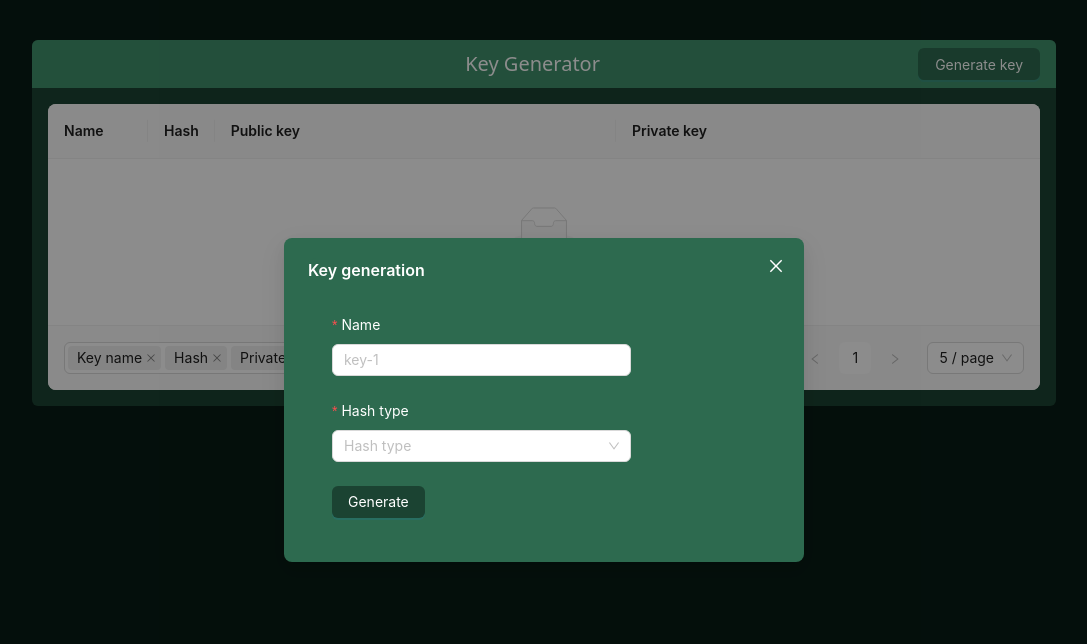
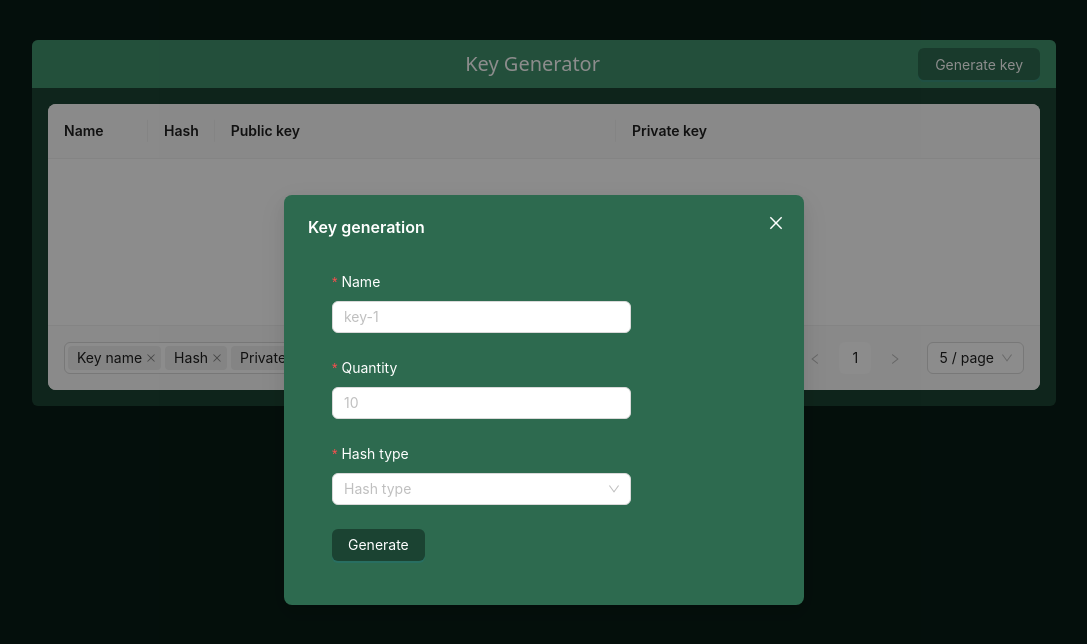
Before and after one commit to aivanns/keygen, a React (Vite) app: page / in a window 1280 px wide. Both pictures are taken after typing "Sample" into the empty fields and a click on the button "Generate key". Shown: the top 644 px of the page, without its empty margins (96-1183 px from the left). Built offline with nearby package versions, Linux system fonts and the light colour scheme.

Commit message:
#5 Added multiple keys generation

```diff
--- a/src/components/GenModal/Form/Form.css
+++ b/src/components/GenModal/Form/Form.css
@@ -5,3 +5,7 @@
 [title="Hash type"] {
     @apply text-white !important;
 }
+
+[title="Quantity"] {
+    @apply text-white !important;
+}
--- a/src/components/GenModal/Form/Form.tsx
+++ b/src/components/GenModal/Form/Form.tsx
@@ -1,14 +1,15 @@
+import React, { useState } from 'react';
 import type { FormProps } from 'antd';
 import { Button, Form, Input, Select } from 'antd';
 import './Form.css';
 import generateKey from '../../../utils/keygen';
 import { FieldType } from '../../../types/Form';
-import { NAME_MAX_LENGTH, NAME_REQUIRED, HASH_REQUIRED } from '../../../shared/constants/messages';
+import { NAME_MAX_LENGTH, NAME_REQUIRED, HASH_REQUIRED, QUANTITY_REQUIRED } from '../../../shared/constants/messages';
 
 const { Option } = Select;
 
 const onFinish: FormProps<FieldType>['onFinish'] = async (values) => {
-  await generateKey(values.name!, values.hash!);
+  await generateKey(values.name!, values.hash!, values.quantity!);
   window.location.reload();
 };
 
@@ -17,6 +18,20 @@ const onFinishFailed: FormProps<FieldType>['onFinishFailed'] = (errorInfo) => {
 };
 
 const GenForm: React.FC = () => {
+    const [isNameDisabled, setIsNameDisabled] = useState(false);
+    const [nameRules, setNameRules] = useState([{ required: true, message: NAME_REQUIRED }, { max: 15, message: NAME_MAX_LENGTH }]);
+
+    const handleQuantityChange = (value: string) => {
+        const quantity = parseInt(value, 10);
+        setIsNameDisabled(quantity > 1);
+
+        if (quantity > 1) {
+            setNameRules([{ max: 15, message: NAME_MAX_LENGTH }]);
+        } else {
+            setNameRules([{ required: true, message: NAME_REQUIRED }, { max: 15, message: NAME_MAX_LENGTH }]);
+        }
+    };
+
     return (
         <Form
             name="gen-form"
@@ -32,25 +47,30 @@ const GenForm: React.FC = () => {
             <Form.Item<FieldType>
                 label="Name"
                 name="name"
-      rules={[{ required: true, message:  NAME_REQUIRED}, {max: 15, message: NAME_MAX_LENGTH}]}
+                rules={nameRules}
             >
-      <Input placeholder='key-1'/>
+                <Input placeholder='key-1' disabled={isNameDisabled} />
+            </Form.Item>
+
+            <Form.Item<FieldType>
+                label="Quantity"
+                name="quantity"
+                rules={[{ required: true, message: QUANTITY_REQUIRED }]}
+            >
+                <Input placeholder='10' onChange={(e) => handleQuantityChange(e.target.value)} />
             </Form.Item>
 
             <Form.Item<FieldType>
                 label="Hash type"
                 name="hash"
-      rules={[{ required: true, message:  HASH_REQUIRED}]}
+                rules={[{ required: true, message: HASH_REQUIRED }]}
             >
-      <Select
-          placeholder="Hash type"
-        >
+                <Select placeholder="Hash type">
                     <Option value="sha1">SHA-1</Option>
                     <Option value="sha256">SHA-256</Option>
                     <Option value="sha3">SHA3</Option>
                 </Select>
             </Form.Item>
-
 
             <Form.Item wrapperCol={{ offset: 0, span: 16 }}>
                 <Button type="primary" htmlType="submit">
@@ -58,6 +78,7 @@ const GenForm: React.FC = () => {
                 </Button>
             </Form.Item>
         </Form>
-    )};
+    );
+};
 
 export default GenForm;
--- a/src/components/GenModal/GenModal.css
+++ b/src/components/GenModal/GenModal.css
@@ -39,6 +39,10 @@
   @apply bg-color-4 text-white !important;
 }
 
+.custom-modal .ant-input-disabled {
+  @apply bg-gray-400 border-gray-400 !important;
+}
+
 .ant-btn-primary:hover {
     @apply bg-color-5 !important;
 }
--- a/src/shared/constants/messages.ts
+++ b/src/shared/constants/messages.ts
@@ -1,3 +1,4 @@
 export const NAME_REQUIRED = 'Please input name of key!';
 export const NAME_MAX_LENGTH = 'Name must be less than 15 characters';
 export const HASH_REQUIRED = 'Please select hash type!';
+export const QUANTITY_REQUIRED = 'Please input quantity of keys!';
--- a/src/shared/enums/table.ts
+++ b/src/shared/enums/table.ts
@@ -3,6 +3,7 @@ export enum EGenTable {
     HASH = 'hash',
     SEED = 'seed',
     KEY = 'key',
+    QUANTITY = 'quantity',
 }
 export enum HashType {
     SHA1 = 'sha1',
--- a/src/types/Form.ts
+++ b/src/types/Form.ts
@@ -1,4 +1,5 @@
 export type FieldType = {
     name?: string;
     hash?: string;
+    quantity?: number;
   };
--- a/src/utils/keygen.ts
+++ b/src/utils/keygen.ts
@@ -22,10 +22,13 @@ function saveKeys(keys: KeyItem[]): void {
     localStorage.setItem('keys', JSON.stringify(keys));
 }
 
-export default async function generateKey(name: string, hash: string): Promise<void> {
-    let seed: string[] = [];
+export default async function generateKey(name: string, hash: string, quantity: number): Promise<void> {
     const words: string = await getWords();
     const wordList: string[] = words.split('\n');
+    const keys = getKeys();
+
+    for (let j = 0; j < quantity; j++) {
+        let seed: string[] = [];
         for (let i = 0; i < 12; i++) {
             const a: string = wordList[randomValue(0, wordList.length - 1)].trim();
             if (a && !seed.includes(a)) {
@@ -34,6 +37,9 @@ export default async function generateKey(name: string, hash: string): Promise<v
                 i--;
             }
         }
+
+        const generatedName = quantity > 1 ? wordList[randomValue(0, wordList.length - 1)].trim() : name;
+
         let key: string;
         switch (hash) {
             case HashType.SHA1:
@@ -51,13 +57,14 @@ export default async function generateKey(name: string, hash: string): Promise<v
 
         const newKey: KeyItem = {
             id: Date.now(),
-        name: name,
+            name: generatedName,
             hash: hash,
             seed: seed,
             key: key
         };
 
-    const keys = getKeys();
         keys.push(newKey);
+    }
+
     saveKeys(keys);
 }
```
Lines whose indentation alone changed are shown as unchanged.
